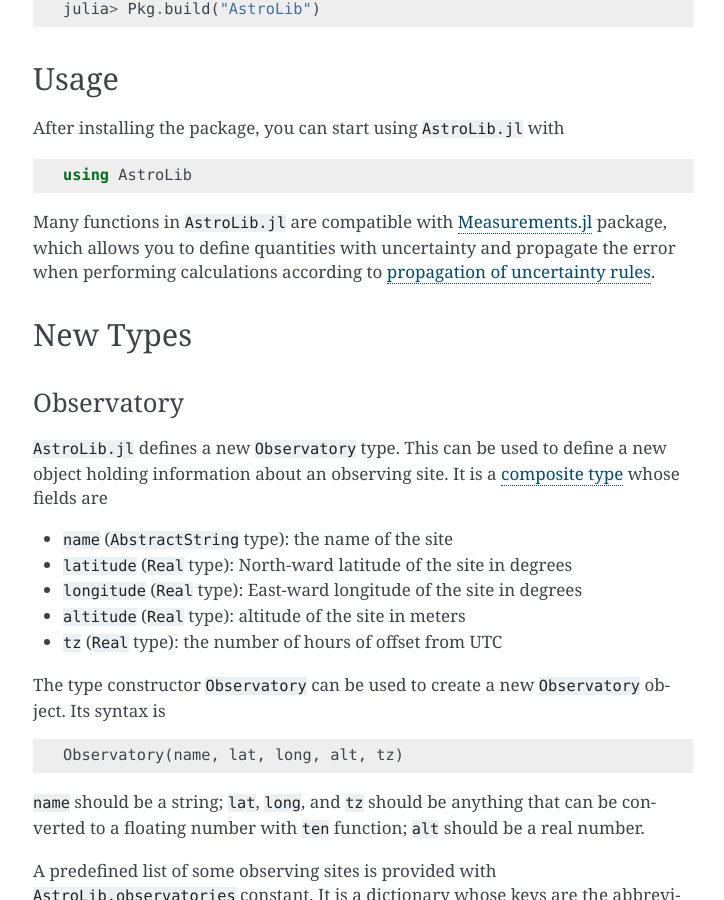
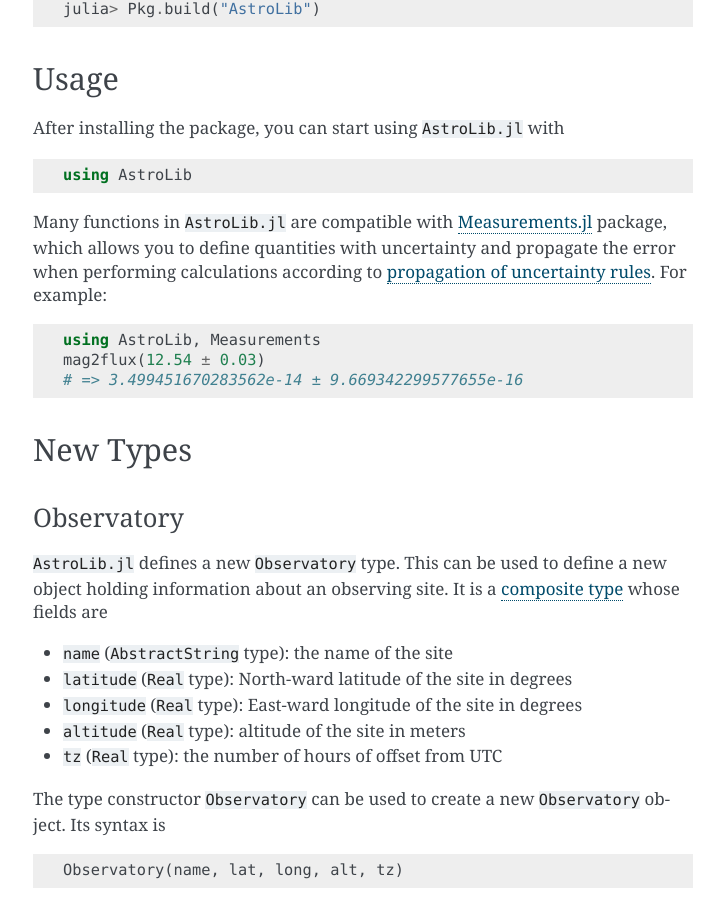
Before and after one commit to giordano/AstroLib.jl, a Sphinx documentation site: the page built from docs/index.rst, in a window 1280 px wide and 900 px high, scrolled down 749 px. Shown: the whole window, without its empty margins (387-1111 px from the left). Built offline with Sphinx 7.4.7, drawn with Linux system fonts in a browser that asks for light colours.

Commit message:
Give example with Measurements package

```diff
--- a/docs/conf.py
+++ b/docs/conf.py
@@ -61,7 +61,7 @@
 # The short X.Y version.
 version = '0.0'
 # The full version, including alpha/beta/rc tags.
-release = '0.0.6'
+release = '0.0.7'
 
 # The language for content autogenerated by Sphinx. Refer to documentation
 # for a list of supported languages.
--- a/docs/index.rst
+++ b/docs/index.rst
@@ -59,8 +59,13 @@
 <https://github.com/giordano/Measurements.jl>`__ package, which allows you to
 define quantities with uncertainty and propagate the error when performing
 calculations according to `propagation of uncertainty rules
-<https://en.wikipedia.org/wiki/Propagation_of_uncertainty>`__.
+<https://en.wikipedia.org/wiki/Propagation_of_uncertainty>`__.  For example:
 
+.. code-block:: julia
+
+    using AstroLib, Measurements
+    mag2flux(12.54 ± 0.03)
+    # => 3.499451670283562e-14 ± 9.669342299577655e-16
 
 New Types
 ---------
```
Also changed, not shown: README.md (+7 -0 lines).
